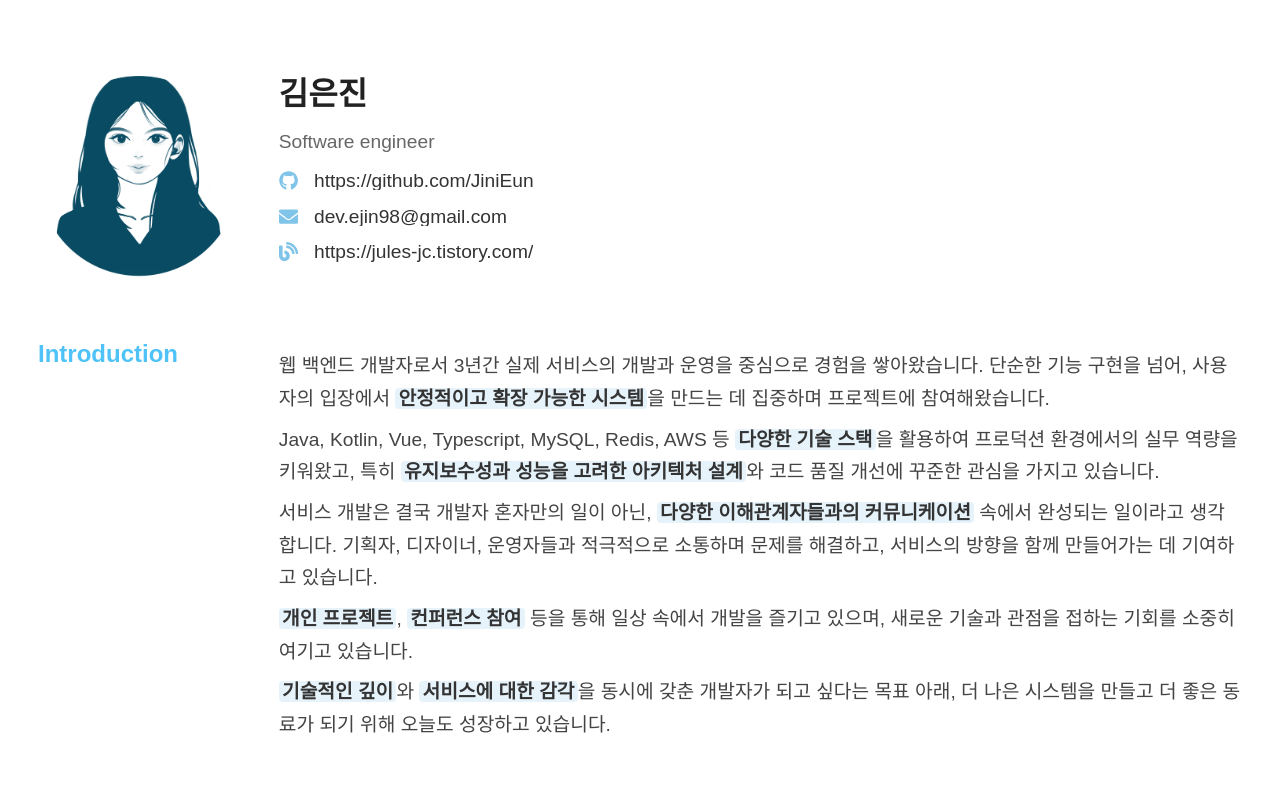
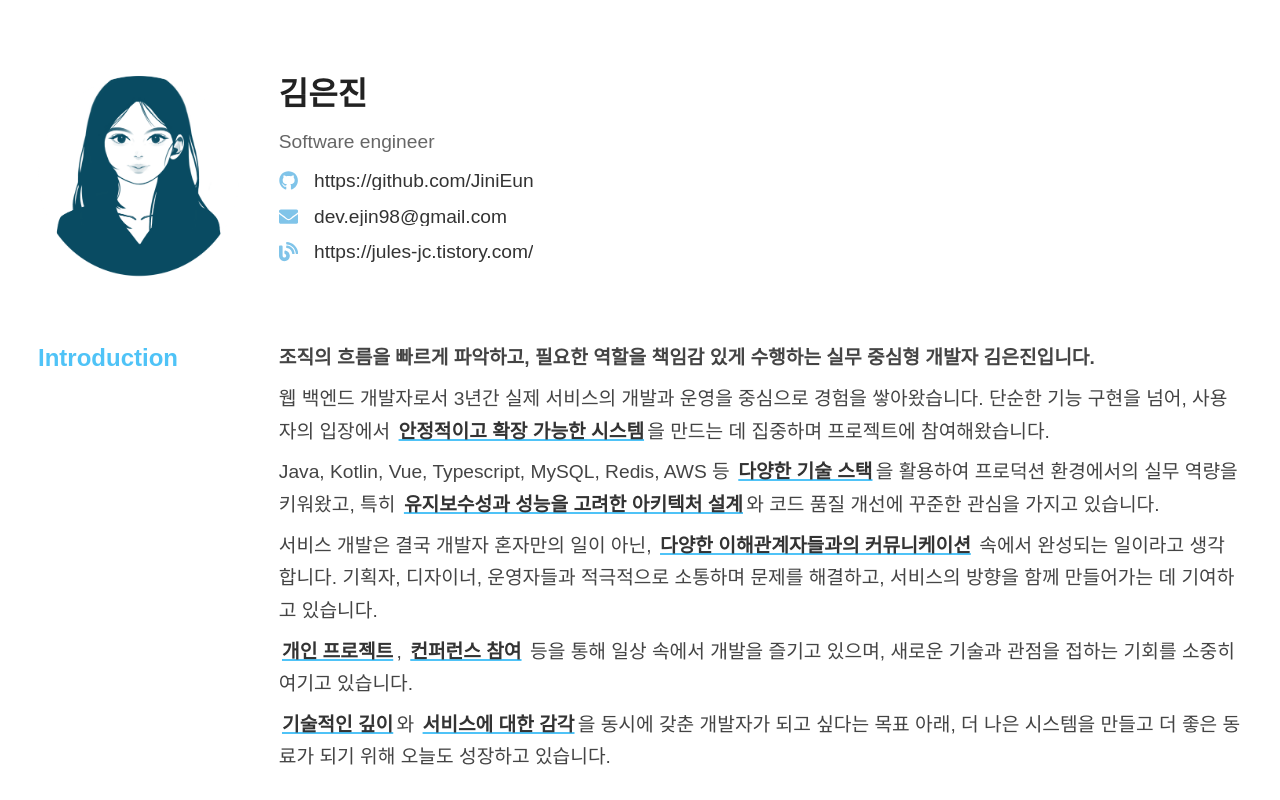
Before and after one commit to JiniEun/jini-log, a Next.js app: page /resume in a window 1280 px wide. Shown: the top 800 px of the page. Built offline with nearby package versions, Linux system fonts and the light colour scheme.

Commit message:
fix: introduction

```diff
--- a/src/components/resume/ExperienceContent.module.scss
+++ b/src/components/resume/ExperienceContent.module.scss
@@ -136,7 +136,7 @@
     padding: 1.5rem;
 
     .main-title {
-      font-size: 1.6rem;
+      font-size: 1.5rem;
     }
 
     .experience-item {
--- a/src/components/resume/IntroductionContent.module.scss
+++ b/src/components/resume/IntroductionContent.module.scss
@@ -5,36 +5,38 @@
   width: 100%;
 
   .main-title {
-    font-size: 1.5rem;
-    font-weight: 700;
-    color: $primary-color-blue;
     margin-bottom: 1rem;
     width: 20%;
+
+    p {
+      line-height: 1.3;
+      font-size: 1.5rem;
+      font-weight: 700;
+      color: $primary-color-blue;
+      margin-bottom: 0.5rem;
+    }
   }
 
   .description {
     width: 80%;
 
-    h1 {
-      font-size: 2rem;
-      color: #333;
-    }
-
-    h4 {
+    .summary {
       font-size: 1.5rem;
-      color: #666;
+      font-weight: 800;
     }
 
     p {
       font-size: 1.2rem;
       color: #444;
-      margin: 0.5rem 0;
+      margin-bottom: 0.5rem;
       line-height: 1.7;
       word-wrap: break-word;
     }
 
     .highlight {
-      background-color: rgba(128, 196, 233, 0.2);
+      text-decoration-color: $primary-color-blue;
+      text-decoration-thickness: 2px;
+      text-decoration-line: underline;
       color: #333;
       font-weight: 600;
       padding: 0 0.2rem;
--- a/src/components/resume/IntroductionContent.tsx
+++ b/src/components/resume/IntroductionContent.tsx
@@ -7,8 +7,13 @@ const cx = classNames.bind(style);
 const IntroductionContent = ({introduction}: { introduction: Introduction }) => {
   return (
       <div className={cx('introduction-container')}>
-        <h2 className={cx('main-title')}>Introduction</h2>
+        <div className={cx('main-title')}>
+          <p>Introduction</p>
+        </div>
         <div className={cx('description')}>
+          <div className={cx('summary')}>
+            <p>{introduction.summary}</p>
+          </div>
           {introduction.description.map((block, idx) => (
               <p key={idx}>
                 {block.text}
--- a/src/payload/introduction.ts
+++ b/src/payload/introduction.ts
@@ -1,6 +1,7 @@
 // payload/introduction.ts
 // payload/introduction.ts
 export const introduction = {
+  summary: '조직의 흐름을 빠르게 파악하고, 필요한 역할을 책임감 있게 수행하는 실무 중심형 개발자 김은진입니다.',
   description: [
     {
       text: '웹 백엔드 개발자로서 3년간 실제 서비스의 개발과 운영을 중심으로 경험을 쌓아왔습니다. 단순한 기능 구현을 넘어, 사용자의 입장에서 ',
--- a/src/payload/profile.ts
+++ b/src/payload/profile.ts
@@ -10,7 +10,6 @@ const profile = {
     github: 'https://github.com/JiniEun',
     blog: 'https://jules-jc.tistory.com/',
   },
-  summary: '밤샘 코딩을 즐기는 개발자',
   introduce: [
       '꾸준히 성장하는 개발자입니다. '
   ]
--- a/src/payload/types.ts
+++ b/src/payload/types.ts
@@ -9,7 +9,6 @@ export interface Profile {
     github: string;
     blog: string;
   };
-  summary: string;
   introduce: string[];
 }
 
@@ -29,6 +28,7 @@ export interface Skills {
 }
 
 export interface Introduction {
+  summary: string;
   description: {
     text: string;
     highlight?: string;
```
